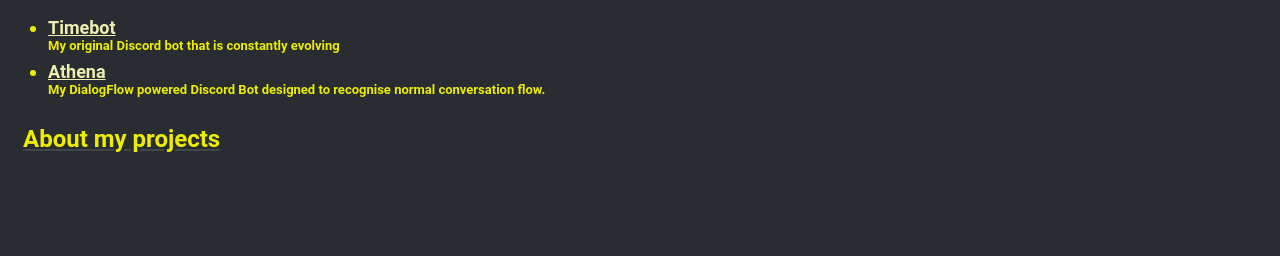
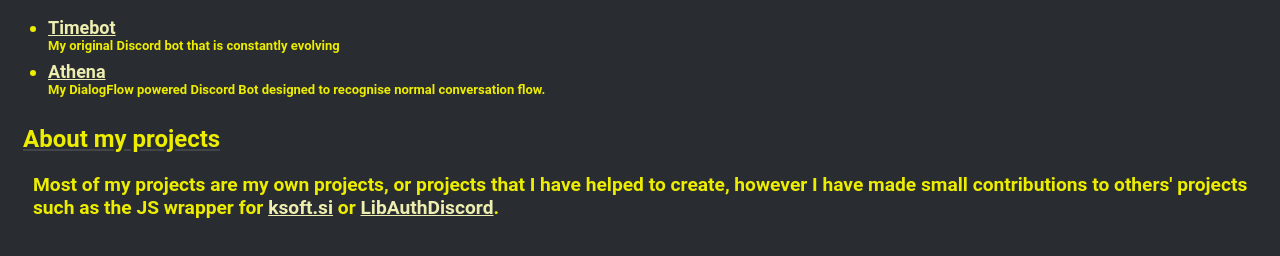
Before and after one commit to Kitsuneko111/Timemaster111.github.io, a plain HTML site: page projects/index.html in a window 1280 px wide. Shown: the part 242-498 px from the top of the page. Drawn offline with Linux system fonts and the light colour scheme.

Commit message:
Update index.html

```diff
--- a/projects/index.html
+++ b/projects/index.html
@@ -36,5 +36,8 @@
   <h2>
       About my projects
   </h2>
+  <p class = h2>
+      Most of my projects are my own projects, or projects that I have helped to create, however I have made small contributions to others' projects such as the JS wrapper for <a href = https://ksoft.si target=_blank>ksoft.si</a> or <a href = https://github.com/thedutchmc/libauthdiscord>LibAuthDiscord</a>.
+  </p>
  </body>
 </html>
```
